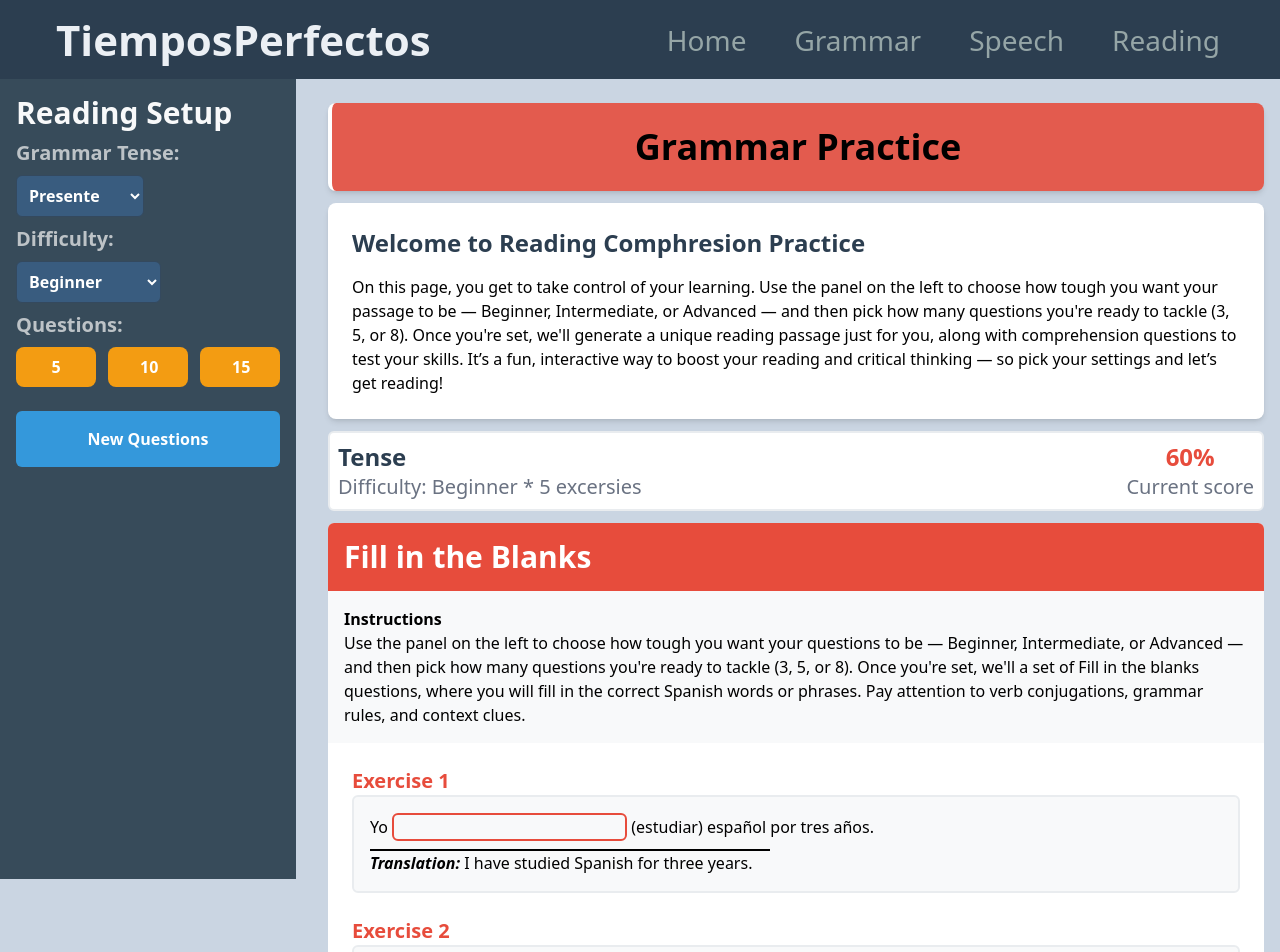
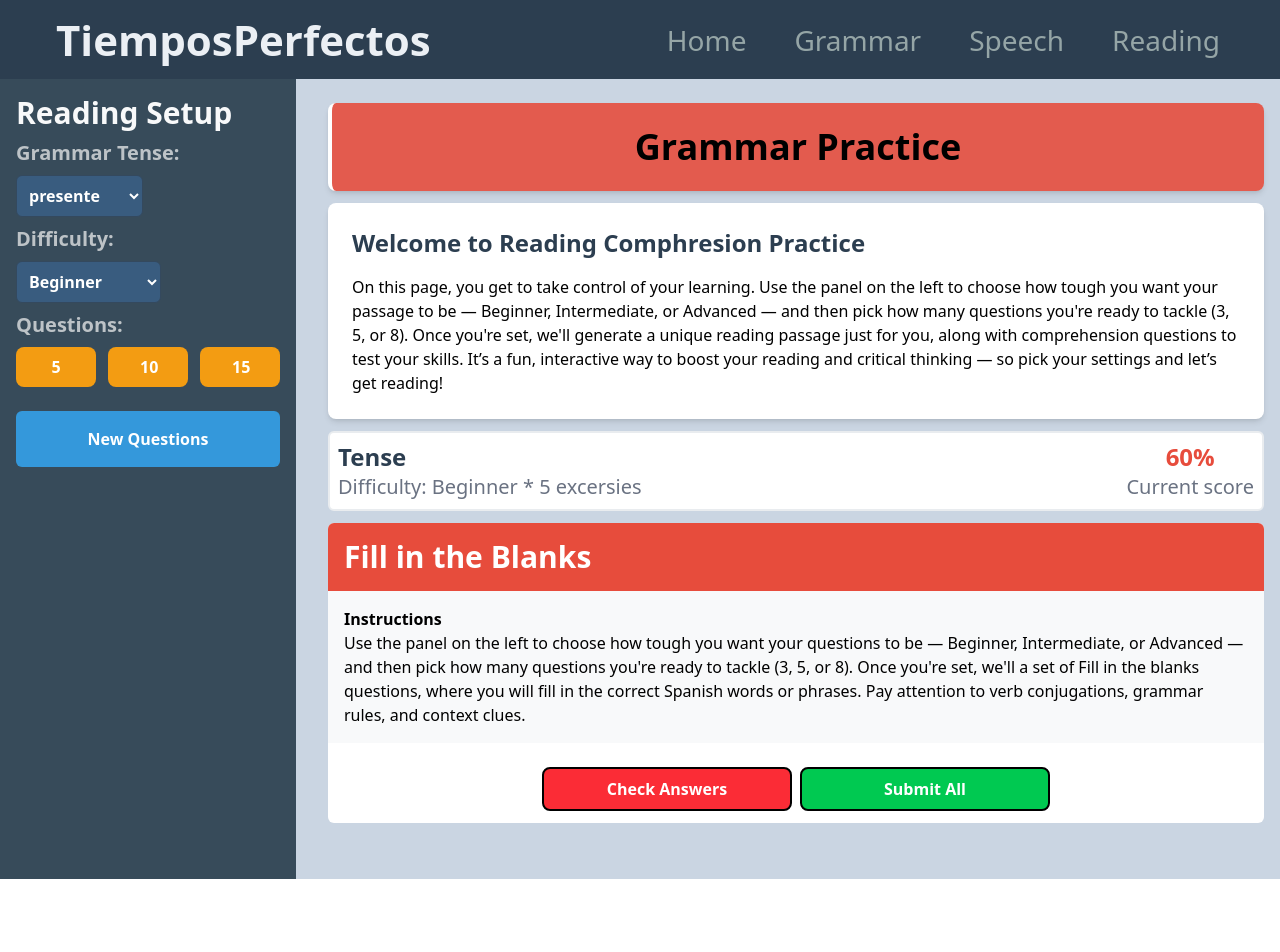
Before and after one commit to erik-mauricio/tiemposperfectos, a React (Vite) app: page /grammar in a window 1280 px wide. Shown: the top 952 px of the page. After the commit the page ends 879 px from the top, so only its background shows below. Built offline with nearby package versions, Linux system fonts and the light colour scheme.

Commit message:
api to get conjugations is working

```diff
--- a/package.json
+++ b/package.json
@@ -13,7 +13,9 @@
     "@tailwindcss/vite": "^4.1.7",
     "axios": "^1.9.0",
     "cors": "^2.8.5",
+    "dotenv": "^17.2.1",
     "express": "^5.1.0",
+    "mongodb": "^6.18.0",
     "openai": "^5.1.0",
     "react": "^19.1.0",
     "react-dom": "^19.1.0",
--- a/src/components/Controls.jsx
+++ b/src/components/Controls.jsx
@@ -2,17 +2,21 @@ import axios from "axios";
 import { useState, useEffect } from "react";
 import { useDebounce } from "use-debounce";
 
-export default function Controls({gameType}) {
-  const [difficulty, setDifficulty] = useState("Beginner");
-  const [numQuestions, setNumQuestions] = useState();
+export default function Controls({ gameType, conjugationsHandler }) {
+  const [difficulty, setDifficulty] = useState("beginner");
+  const [numQuestions, setNumQuestions] = useState(5);
+  const [tense, setTense] = useState("presente");
+
+  console.log(numQuestions);
+  console.log(tense);
 
   const handleChange = (e) => setDifficulty(e.target.value);
 
   const questionOptions = {
-    "reading": ["3", "5", "8"],
-    "grammar": ["5", "10", "15"],
-    "speech": ["3s", "5s", "10s"]
-  }
+    reading: ["3", "5", "8"],
+    grammar: ["5", "10", "15"],
+    speech: ["3s", "5s", "10s"],
+  };
 
   const btnText = {
     reading: "New Passage",
@@ -20,14 +24,21 @@ export default function Controls({gameType}) {
     speech: "New Conversation",
   };
 
-  const verbTenses = ["Presente", "Imperfecto"]
+  const verbTenses = ["presente", "imperfecto"];
 
-  function loadConjugations(){
-    axios.get()
+  function loadConjugations() {
+    axios
+      .get("http://localhost:8080/conjugations", {
+        params: {
+          tense: tense,
+          difficulty: difficulty,
+          numberQuestions: numQuestions,
+        },
+      })
+      .then((res) => {
+        conjugationsHandler(res.data);
+      });
   }
-
-
-
 
   return (
     <>
@@ -40,15 +51,17 @@ export default function Controls({gameType}) {
               Grammar Tense:{" "}
             </label>
 
-            <div className="flex col space-y-2 mt-2">
+            <div className="flex-col space-y-2 mt-2">
               <select
-                id="difficulty"
-                value={difficulty}
-                onChange={handleChange}
+                id="tense"
+                value={tense}
+                onChange={(e) => setTense(e.target.value)}
                 className="p-2 border rounded-md	bg-[#395c7f] text-white border-[#34495e] font-bold "
               >
                 {verbTenses.map((tense, index) => (
-                  <option value="Beginner">{tense}</option>
+                  <option key={index} value={tense}>
+                    {tense}
+                  </option>
                 ))}
               </select>
             </div>
@@ -63,9 +76,10 @@ export default function Controls({gameType}) {
           <select
             id="difficulty"
             value={difficulty}
+            onChange={(e) => setDifficulty(e.target.value)}
             className="p-2 border rounded-md	bg-[#395c7f] text-white border-[#34495e] font-bold "
           >
-            <option value="Beginner">Beginner</option>
+            <option value="beginner">Beginner</option>
             <option value="Intermediate">Intermediate</option>
             <option value="Advanced">Advanced</option>
           </select>
@@ -73,18 +87,33 @@ export default function Controls({gameType}) {
 
         <label className="text-xl text-[#bdc3c7] font-bold">Questions: </label>
         <div className="flex gap-3 mt-2 text-center">
-          <button className="flex-1 rounded-lg py-2 px-8 font-semibold transition-all duration-200 bg-[#f39c12] w-20 text-white hover:bg-[#e67e22]">
+          <button
+            className="flex-1 rounded-lg py-2 px-8 font-semibold transition-all duration-200 bg-[#f39c12] w-20 text-white hover:bg-[#e67e22]"
+            value={parseInt(questionOptions[gameType][0])}
+            onClick={(e) => setNumQuestions(e.target.value)}
+          >
             {questionOptions[gameType][0]}
           </button>
-          <button className="flex-1 rounded-lg py-2 px-8 font-semibold transition-all duration-200 bg-[#f39c12] w-20 text-white hover:bg-[#e67e22]">
+          <button
+            className="flex-1 rounded-lg py-2 px-8 font-semibold transition-all duration-200 bg-[#f39c12] w-20 text-white hover:bg-[#e67e22]"
+            value={parseInt(questionOptions[gameType][1])}
+            onClick={(e) => setNumQuestions(e.target.value)}
+          >
             {questionOptions[gameType][1]}
           </button>
-          <button className="flex-1 rounded-lg py-2 px-8 font-semibold transition-all duration-200 bg-[#f39c12] w-20 text-white hover:bg-[#e67e22] clicked">
+          <button
+            className="flex-1 rounded-lg py-2 px-8 font-semibold transition-all duration-200 bg-[#f39c12] w-20 text-white hover:bg-[#e67e22] clicked"
+            value={parseInt(questionOptions[gameType][2])}
+            onClick={(e) => setNumQuestions(e.target.value)}
+          >
             {questionOptions[gameType][2]}
           </button>
         </div>
 
-        <button className="rounded-md px-6 py-4 bg-[#3498db] mt-4 text-white font-bold text-center hover:bg-[#2980b9] w-full max-w-xs">
+        <button
+          className="rounded-md px-6 py-4 bg-[#3498db] mt-4 text-white font-bold text-center hover:bg-[#2980b9] w-full max-w-xs"
+          onClick={() => loadConjugations()}
+        >
           {btnText[gameType]}
         </button>
 
--- a/src/pages/GrammarPage.jsx
+++ b/src/pages/GrammarPage.jsx
@@ -9,44 +9,7 @@ import WelcomeText from "../components/WelcomeText.jsx";
 
 
 export default function GrammarPage() {
-  const exercises =
-    [
-        {
-            sentence: "Yo _____ (estudiar) español por tres años.",
-            answer: "he estudiado",
-            hint: "Use 'haber' + past participle",
-            translation: "I have studied Spanish for three years."
-        },
-        {
-            sentence: "Ellos _____ (viajar) a México este año.",
-            answer: "han viajado",
-            hint: "Remember to conjugate 'haber' for 'ellos'",
-            translation: "They have traveled to Mexico this year."
-        },
-        {
-            sentence: "¿Tú _____ (ver) esa película?",
-            answer: "has visto",
-            hint: "'ver' has an irregular past participle",
-            translation: "Have you seen that movie?"
-        },
-        {
-            sentence: "Nosotros _____ (comer) en ese restaurante antes.",
-            answer: "hemos comido",
-            hint: "Regular -er verb + nosotros form of haber",
-            translation: "We have eaten at that restaurant before."
-        },
-        {
-            sentence: "María _____ (escribir) muchas cartas.",
-            answer: "ha escrito",
-            hint: "'escribir' has an irregular past participle",
-            translation: "María has written many letters."
-        }
-    ]
-
-
-    const [conjugations, setConjugations] = useState(exercises);
-
-
+    const [conjugations, setConjugations] = useState([]);
 
     const splitSentence = (setence) => {
       const newSentence = setence.split("_____");
@@ -58,7 +21,7 @@ export default function GrammarPage() {
         <NavigationMenu />
 
         <div className="flex gap-4 bg-slate-300 ">
-          <Controls gameType={"grammar"} />
+          <Controls gameType={"grammar"} conjugationsHandler={setConjugations} />
 
           <div className="space-y-3 mt-2 p-4 w-full max-w-7xl mx-auto">
             <PageCard
@@ -107,7 +70,7 @@ export default function GrammarPage() {
                   and context clues."
               titleColor={"#e74c3c"}
             >
-              {conjugations.map((question, index) => (
+              {conjugations?.length > 0 && (conjugations.map((question, index) => (
                 <div className="p-3" key={index}>
                   <h3 className="text-[#e74c3c] font-bold text-xl">
                     Exercise {index + 1}
@@ -127,7 +90,7 @@ export default function GrammarPage() {
                     </p>
                   </div>
                 </div>
-              ))}
+              )))}
             </Instructions>
           </div>
         </div>
```
Also changed, not shown: 2 other files (tests, documents, lock files or other folders).
